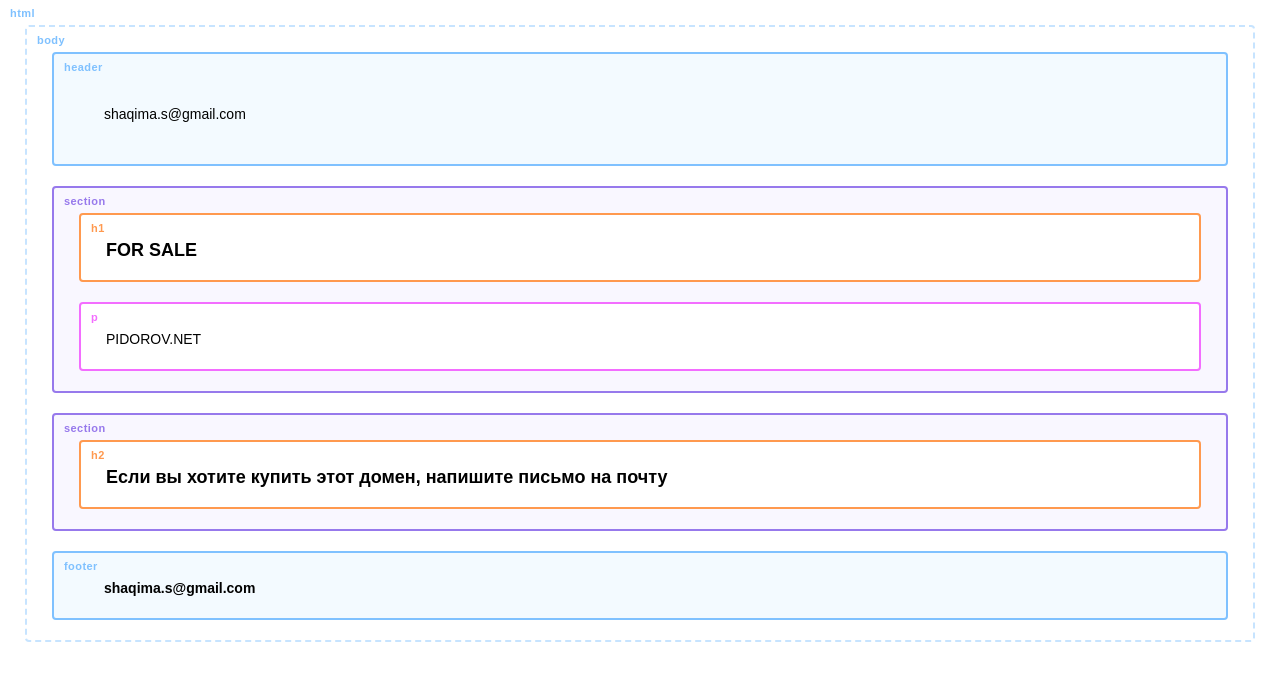
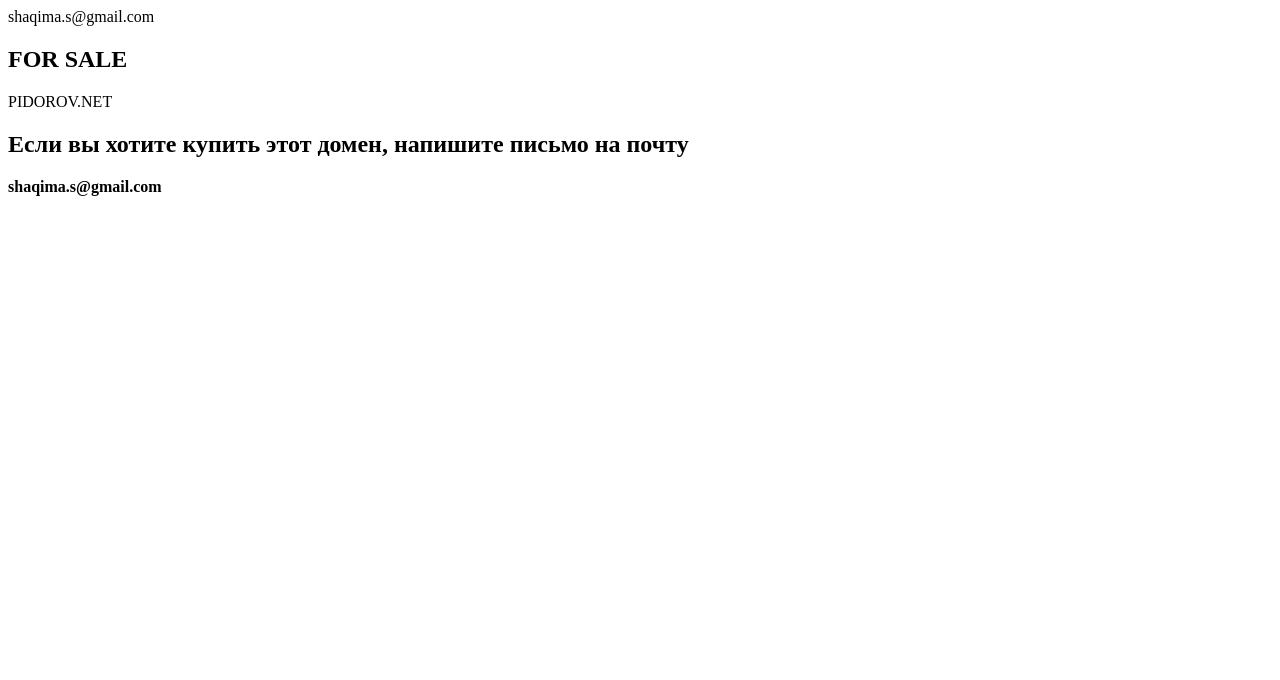
Before and after one commit to Shaqimas/new, a plain HTML site: page index.html in a window 1280 px wide. Drawn offline with Linux system fonts and the light colour scheme.

Commit message:
Update index.html

```diff
--- a/index.html
+++ b/index.html
@@ -3,7 +3,7 @@
   <head>
 <link href="https://fonts.googleapis.com/css?family=Montserrat:400,500,700|Old+Standard+TT&display=swap&subset=cyrillic" rel="stylesheet">
     <meta charset="UTF-8">
-    <link rel="stylesheet" href="outlines.css">
+    <link rel="stylesheet" href="">
     <title>Домен продаётся</title>
   </head>
 
```
